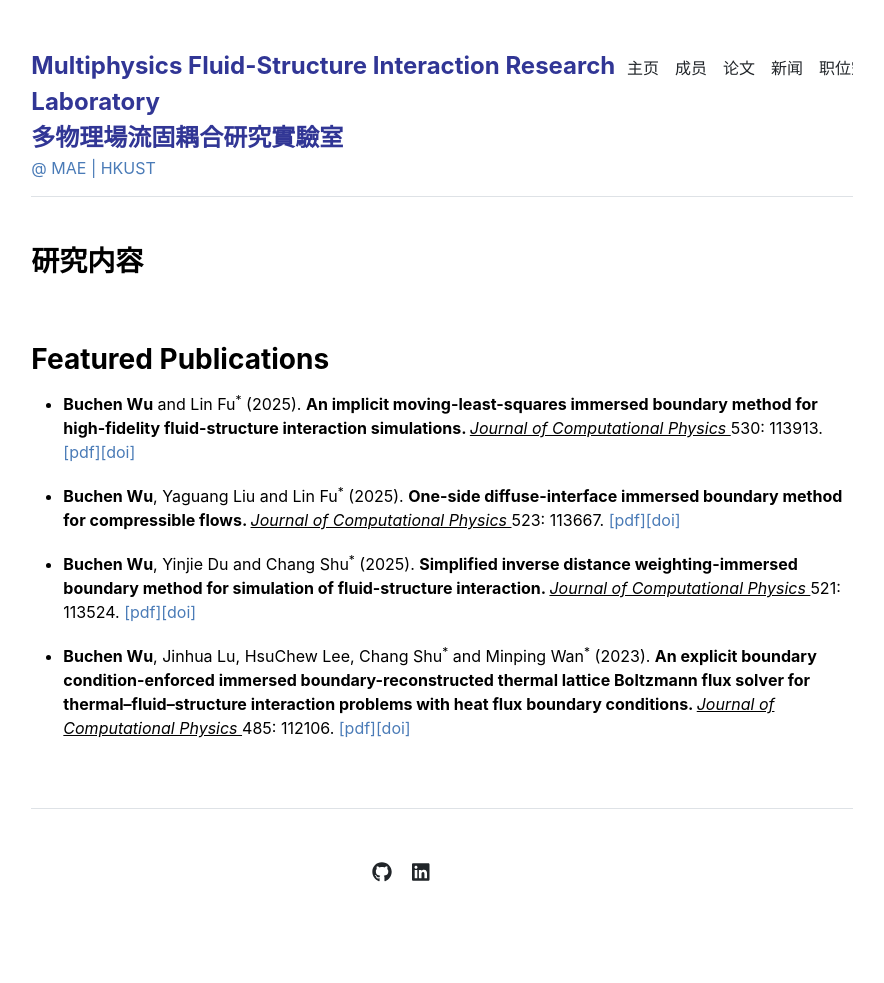
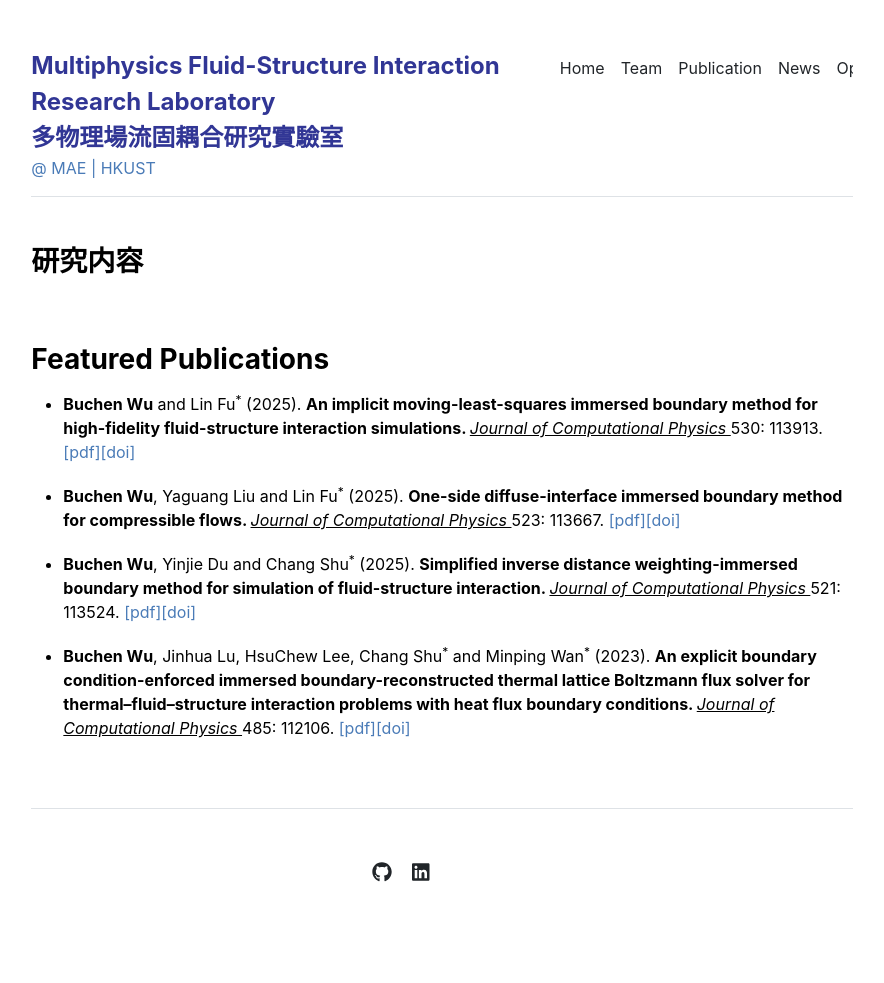
Before and after one commit to buchenwu/buchenwu.github.io, a Jekyll site: the page built from index.md, in a window 1280 px wide. Shown: the whole page, without its empty margins (198-1082 px from the left). Built offline with Jekyll 4.4.1, drawn with Linux system fonts in a browser that asks for light colours.

Commit message:
Update menu items in settings.yml to English

```diff
--- a/_data/settings.yml
+++ b/_data/settings.yml
@@ -1,10 +1,10 @@
 menu:
-- {name: '主页', url: '/'}
+- {name: 'Home', url: '/'}
 #- {name: 'Research', url: '/research'}
-- {name: '成员', url: '/team'}
-- {name: '论文', url: '/publications'}
-- {name: '新闻', url: '/news'}
-- {name: '职位空缺', url: '/vacancies'}
+- {name: 'Team', url: '/team'}
+- {name: 'Publication', url: '/publications'}
+- {name: 'News', url: '/news'}
+- {name: 'Open position', url: '/vacancies'}
 #- {name: 'courses', url: '/courses'}
 #- {name: 'cv', url: '/cv'}
 #- {name: 'contact', url: '/contact'}
```
